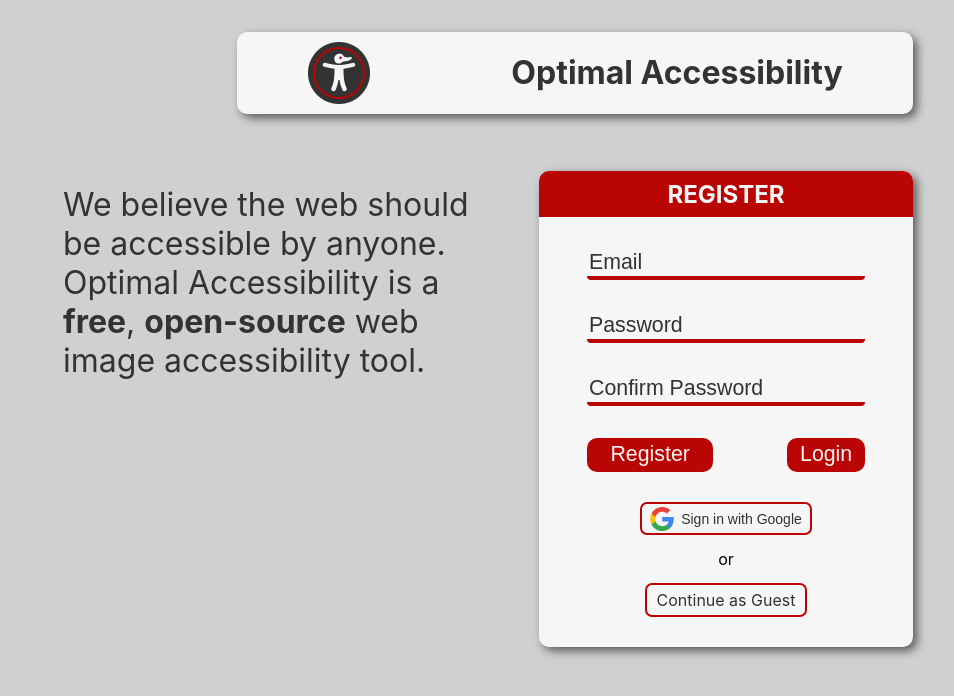
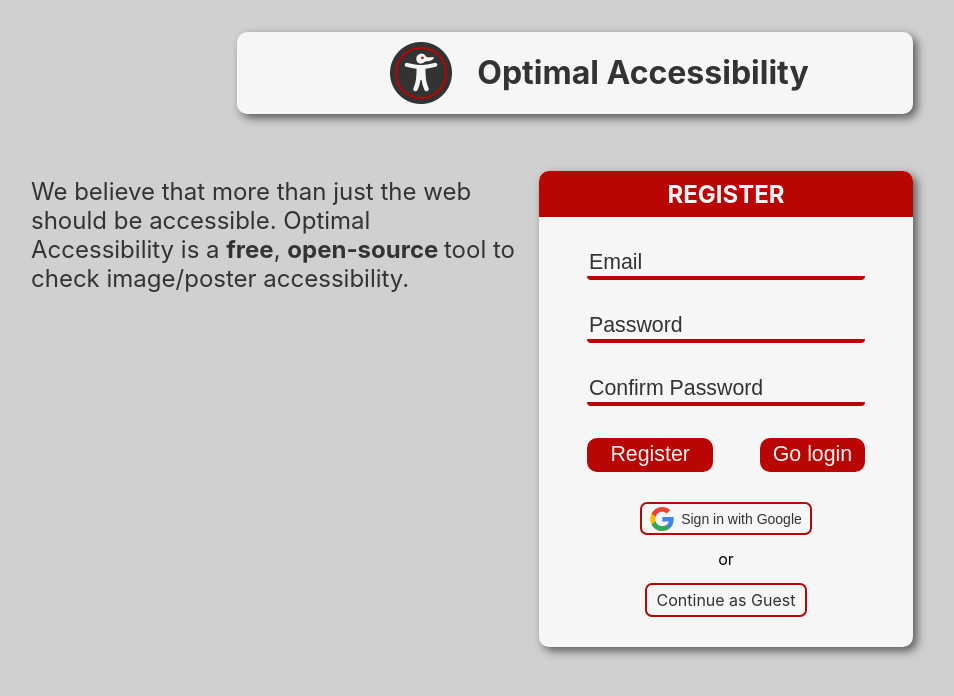
Before and after one commit to TylerAdamMartinez/Optimal-Accessibility, a React (Create React App) app in the folder Application/: page / in a window 1280 px wide. Shown: the top 696 px of the page, without its empty margins (65-1019 px from the left). Built offline with nearby package versions, Linux system fonts and the light colour scheme.

Commit message:
[Login]: Slightly adjust styles

```diff
--- a/Application/src/Pages/Home/LoginPage.css
+++ b/Application/src/Pages/Home/LoginPage.css
@@ -11,8 +11,9 @@
   grid-row: 2 / 3;
   grid-column: 1 / 3;
   padding: 1em;
-  font-size: 32px;
+  font-size: 24px;
 }
+
 #heroSection p {
   margin-block-start: 0;
   margin-block-end: 0;
@@ -92,6 +93,7 @@
   #heroSection {
     grid-column: 2 / 3;
     margin-left: 0;
+    font-size: 26px;
   }
 }
 
@@ -127,7 +129,7 @@
   grid-column: 2 / 4;
   height: fit-content;
   display: flex;
-  justify-content: space-around;
+  justify-content: center;
   align-items: center;
   margin-top: 2em;
   border-radius: 10px;
@@ -137,6 +139,8 @@
 #LoginLogoBanner img {
   height: 64px;
   width: auto;
+  margin-right: 1.5em;
+  margin-left: 3em;
 }
 
 #LoginPageSignInFormDiv {
--- a/Application/src/Pages/Home/LoginPage.js
+++ b/Application/src/Pages/Home/LoginPage.js
@@ -158,9 +158,10 @@ function Login() {
       </div>
       <div id="heroSection">
         <p>
-          We believe the web should be accessible by anyone. Optimal
-          Accessibility is a <strong>free</strong>, <strong>open-source</strong>{" "}
-          web image accessibility tool.
+          We believe that more than just the web should be accessible. Optimal
+          Accessibility is a <strong>free</strong>,{" "}
+          <strong>open-source </strong>
+          tool to check image/poster accessibility.
         </p>
       </div>
       {showRegisterScreen ? (
@@ -192,7 +193,7 @@ function Login() {
                 className="PopUpAccountMenuDivbtn"
               />
               <button className="PopUpAccountMenuDivbtn" onClick={LinkToLogin}>
-                Login
+                Go login
               </button>
             </div>
             <div className="GuestLinkContainer">
@@ -235,7 +236,7 @@ function Login() {
                 className="PopUpAccountMenuDivbtn"
                 onClick={LinkToRegister}
               >
-                Sign Up
+                Go Sign Up
               </button>
             </div>
             <div className="GuestLinkContainer">
```
